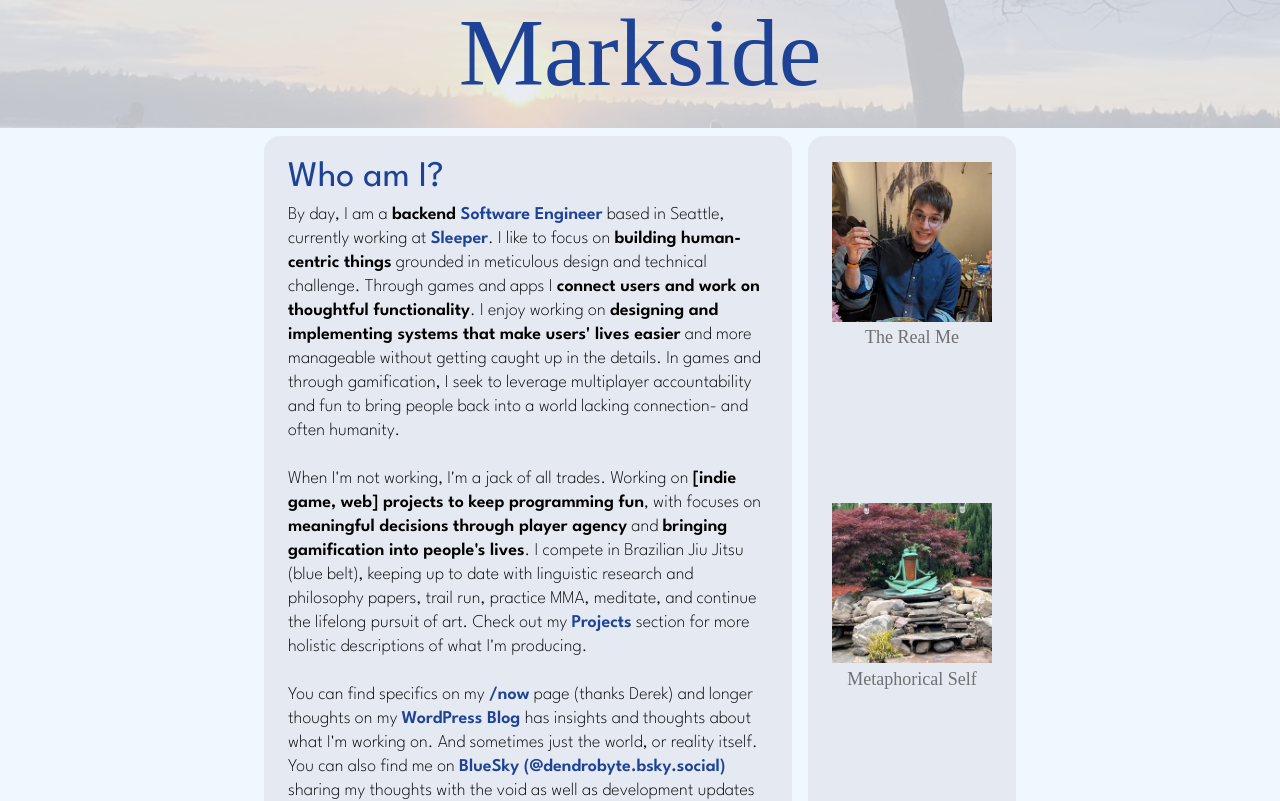
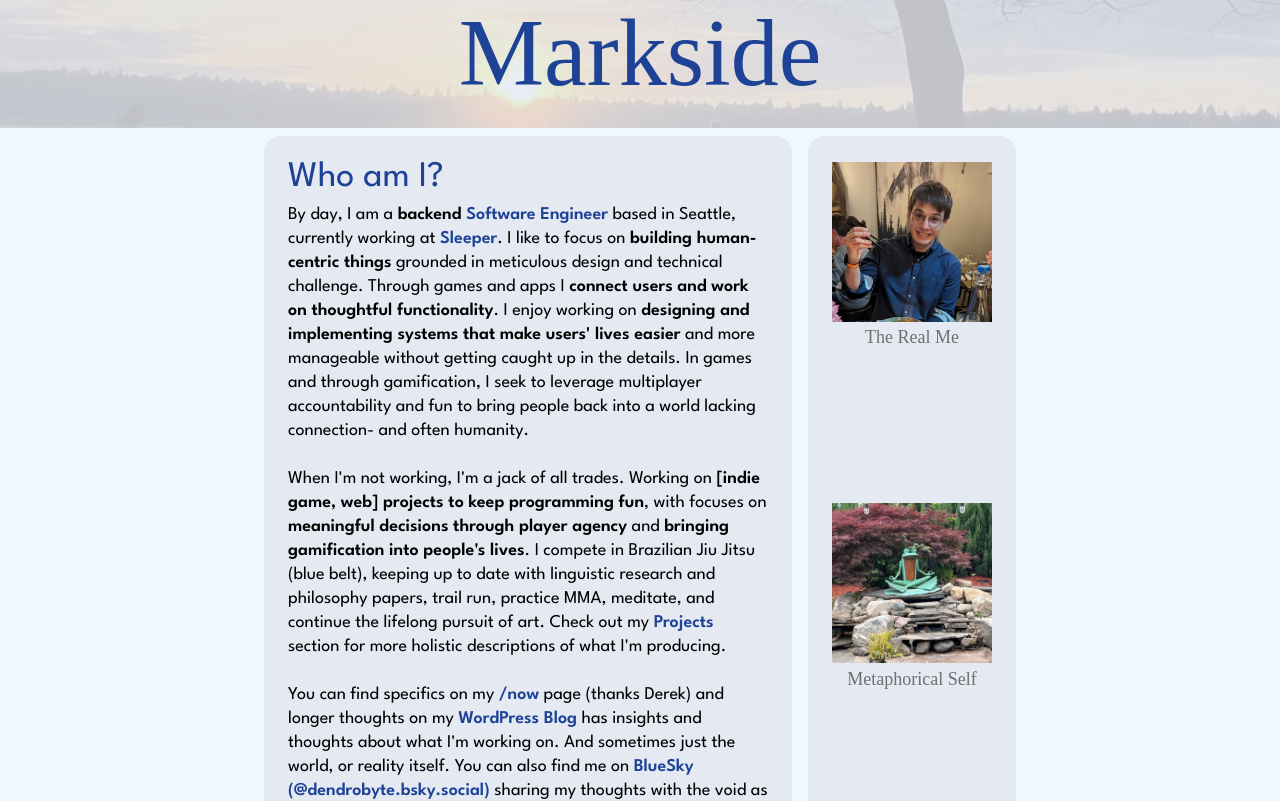
Before and after one commit to Dendrobyte/markside, a React (Create React App) app: page / in a window 1280 px wide. Shown: the top 801 px of the page. Built offline with nearby package versions, Linux system fonts and the light colour scheme; no server answers; a web font is replaced by a local one.

Commit message:
Better font weight for all text

```diff
--- a/src/Home.css
+++ b/src/Home.css
@@ -94,7 +94,7 @@
 .gray-league-paragraph {
     font-family: "League Spartan", sans-serif;
     font-size: 18px;
-    font-weight: 200;
+    font-weight: 400;
     line-height: 24px;
 }
 
```
